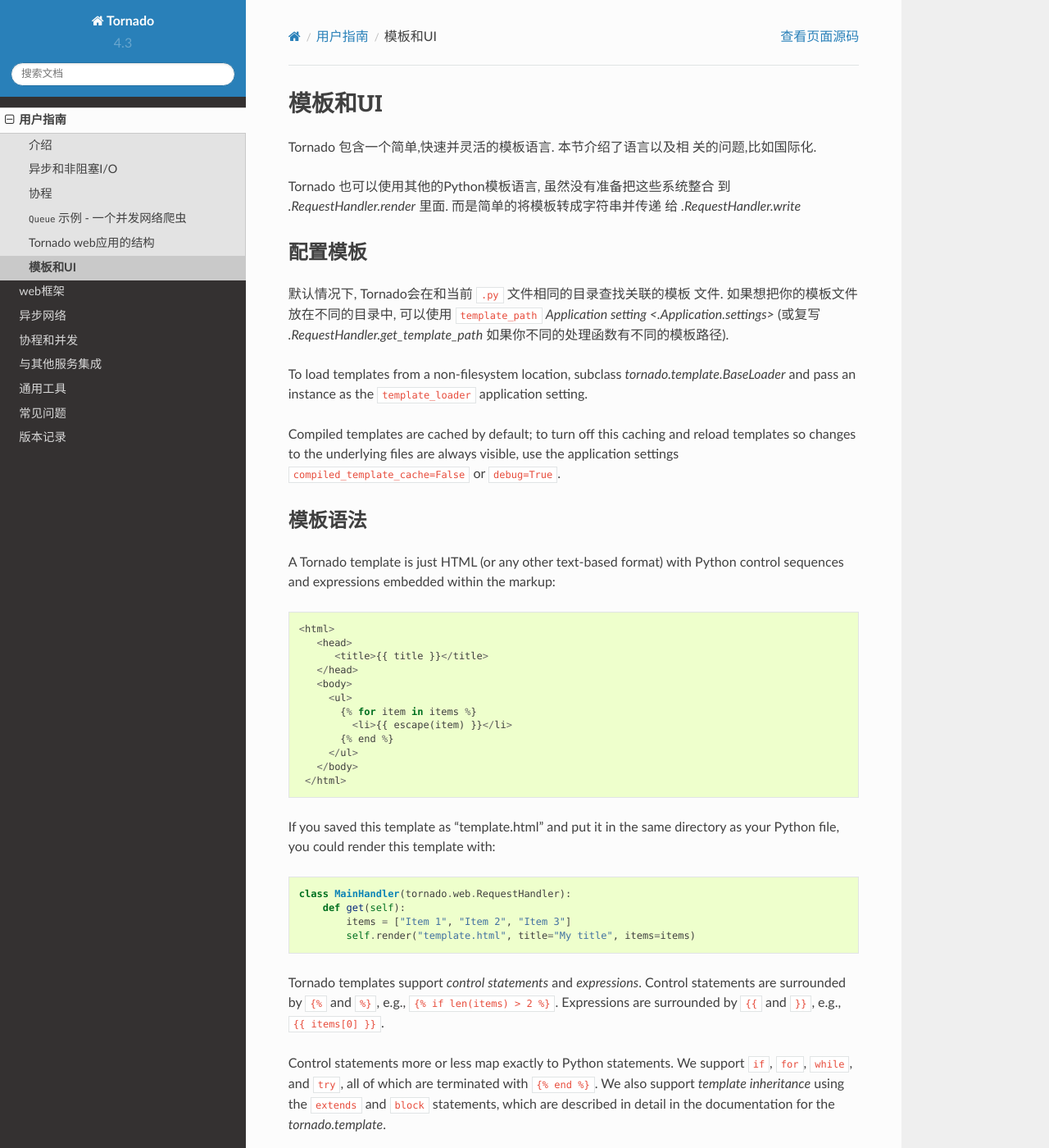
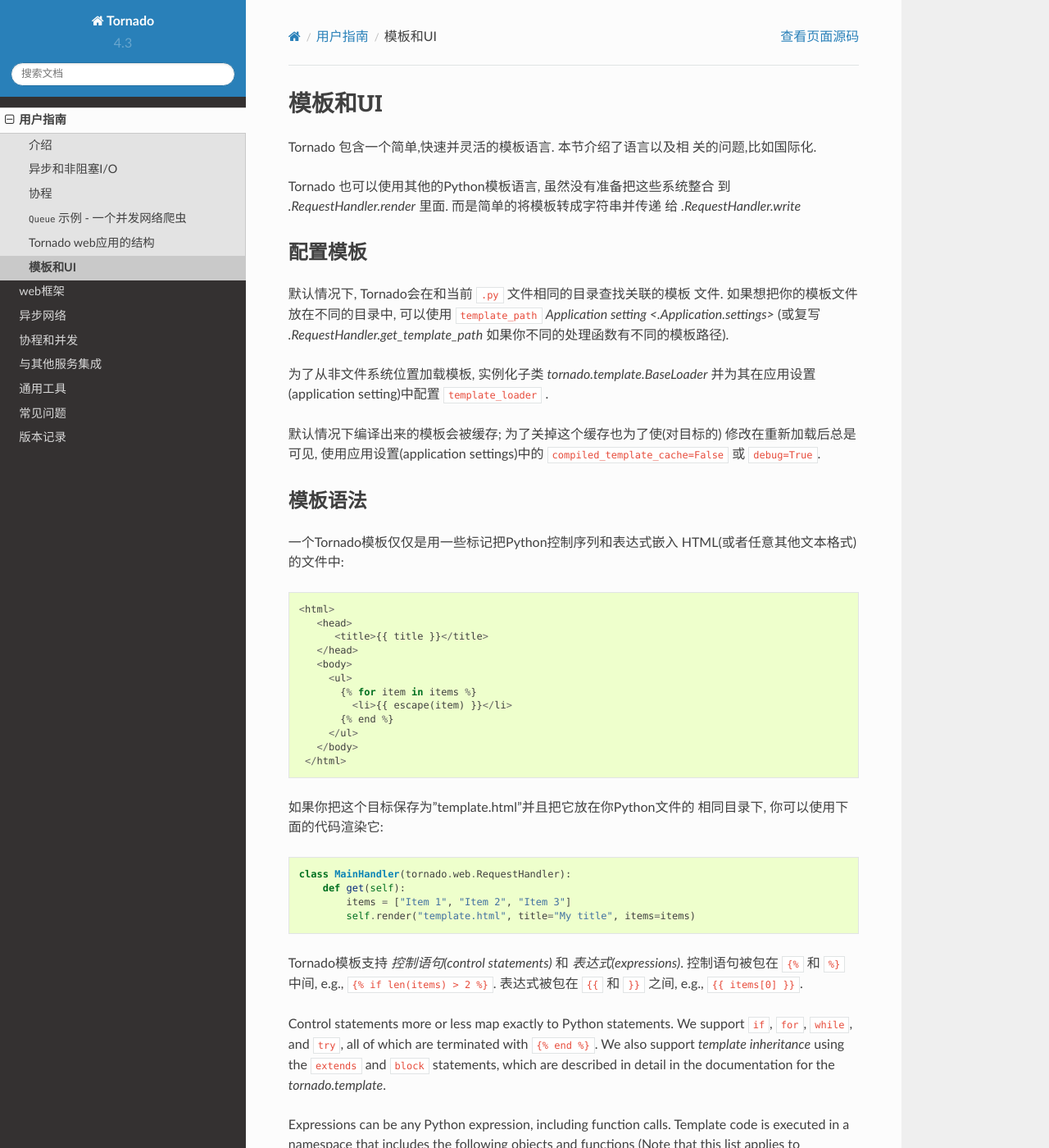
Before and after one commit to tao12345666333/tornado-zh, a Sphinx documentation site: the page built from docs/guide/templates.rst, in a window 1280 px wide and 1400 px high. Shown: the whole window at 82% size. Built offline with Sphinx 7.4.7 and the Read the Docs theme 2.0.0, drawn with Linux system fonts in a browser that asks for light colours; pages that are not in the unit, such as notebooks, are missing from menus.

Commit message:
Template syntax

```diff
--- a/docs/guide/templates.rst
+++ b/docs/guide/templates.rst
@@ -21,21 +21,20 @@
 <.Application.settings>` (或复写 `.RequestHandler.get_template_path`
 如果你不同的处理函数有不同的模板路径).
 
-To load templates from a non-filesystem location, subclass
-`tornado.template.BaseLoader` and pass an instance as the
-``template_loader`` application setting.
+为了从非文件系统位置加载模板, 实例化子类 `tornado.template.BaseLoader`
+并为其在应用设置(application setting)中配置
+``template_loader`` .
 
-Compiled templates are cached by default; to turn off this caching
-and reload templates so changes to the underlying files are always
-visible, use the application settings ``compiled_template_cache=False``
-or ``debug=True``.
+默认情况下编译出来的模板会被缓存; 为了关掉这个缓存也为了使(对目标的)
+修改在重新加载后总是可见, 使用应用设置(application settings)中的
+``compiled_template_cache=False`` 或 ``debug=True``.
 
 
 模板语法
 ~~~~~~~~~~~~~~~
 
-A Tornado template is just HTML (or any other text-based format) with
-Python control sequences and expressions embedded within the markup::
+一个Tornado模板仅仅是用一些标记把Python控制序列和表达式嵌入
+HTML(或者任意其他文本格式)的文件中::
 
     <html>
        <head>
@@ -50,8 +49,8 @@
        </body>
      </html>
 
-If you saved this template as "template.html" and put it in the same
-directory as your Python file, you could render this template with:
+如果你把这个目标保存为"template.html"并且把它放在你Python文件的
+相同目录下, 你可以使用下面的代码渲染它:
 
 .. testcode::
 
@@ -63,10 +62,10 @@
 .. testoutput::
    :hide:
 
-Tornado templates support *control statements* and *expressions*.
-Control statements are surrounded by ``{%`` and ``%}``, e.g.,
-``{% if len(items) > 2 %}``. Expressions are surrounded by ``{{`` and
-``}}``, e.g., ``{{ items[0] }}``.
+Tornado模板支持 *控制语句(control statements)* 和 *表达式(expressions)*.
+控制语句被包在 ``{%`` 和 ``%}`` 中间, e.g.,
+``{% if len(items) > 2 %}``. 表达式被包在 ``{{`` 和
+``}}`` 之间, e.g., ``{{ items[0] }}``.
 
 Control statements more or less map exactly to Python statements. We
 support ``if``, ``for``, ``while``, and ``try``, all of which are
```
